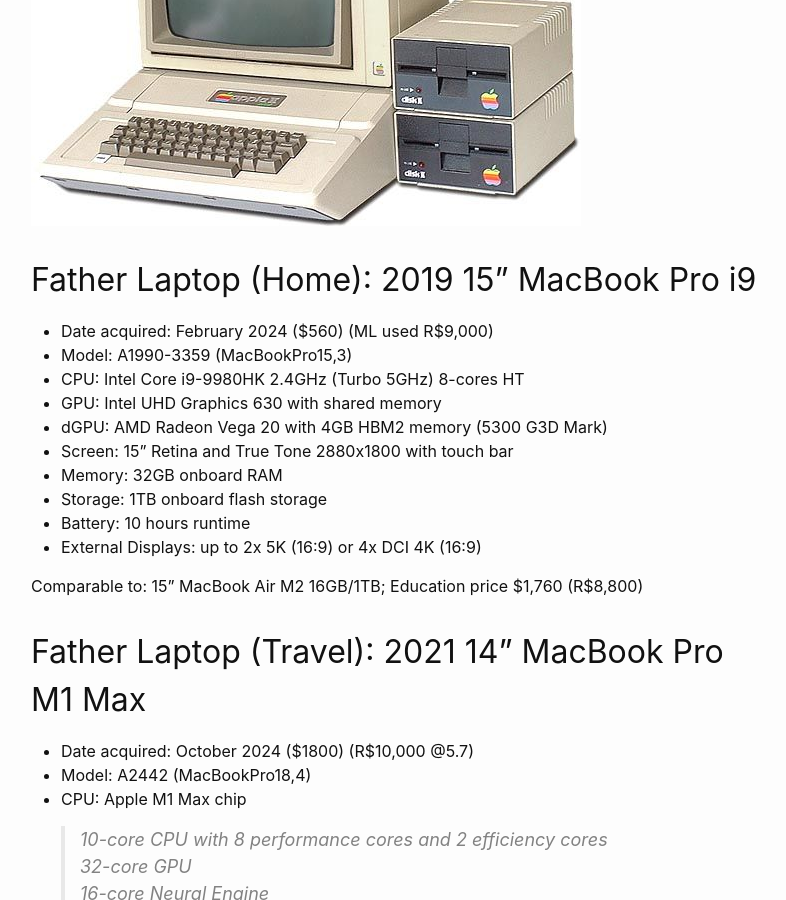
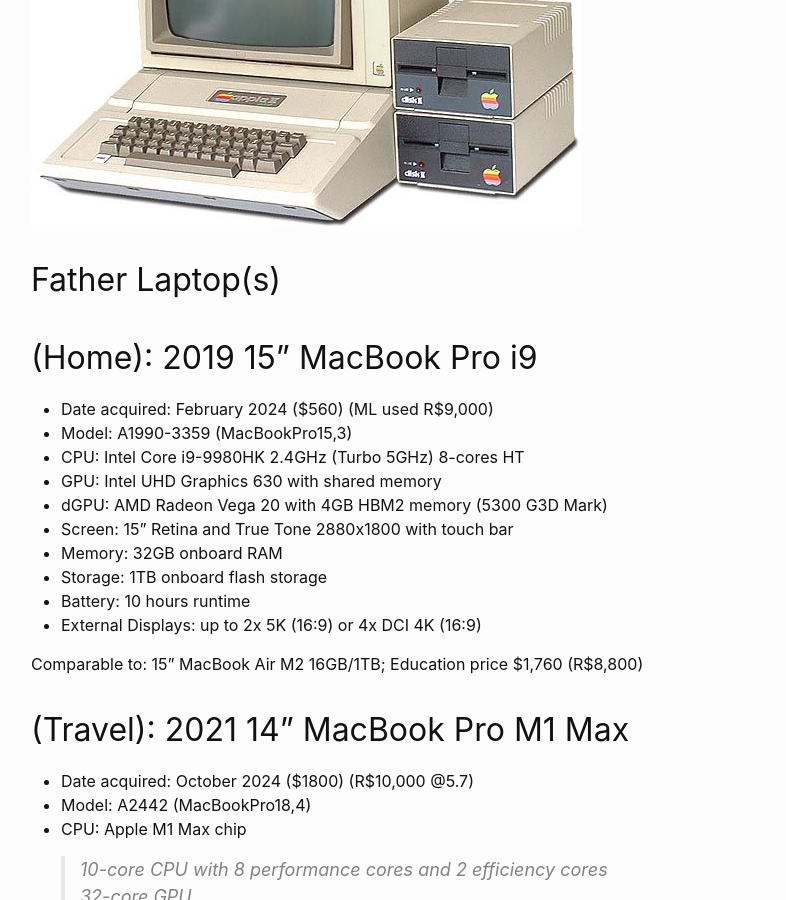
Before and after one commit to ekbann/ekbann.github.io, a Jekyll site: the page built from _posts/2024-02-11-my-computers.md, in a window 1280 px wide and 900 px high, scrolled down 737 px. Shown: the whole window, without its empty margins (239-1025 px from the left). Built offline with Jekyll 4.4.1, drawn with Linux system fonts in a browser that asks for light colours.

Commit message:
Update 2024-02-11-my-computers.md

```diff
--- a/_posts/2024-02-11-my-computers.md
+++ b/_posts/2024-02-11-my-computers.md
@@ -12,7 +12,8 @@ My quest to learn computer architecture and programming started in the 80s with
 
 ![Apple 2 Plus](/assets/img/apple2plus.jpeg "Apple 2 Plus")
 
-## Father Laptop (Home): 2019 15" MacBook Pro i9
+## Father Laptop(s)
+## (Home): 2019 15" MacBook Pro i9
 
 - Date acquired: February 2024 ($560) (ML used R$9,000)
 - Model: A1990-3359 (MacBookPro15,3)
@@ -27,7 +28,7 @@ My quest to learn computer architecture and programming started in the 80s with
 
 Comparable to: 15" MacBook Air M2 16GB/1TB; Education price $1,760 (R$8,800)
 
-## Father Laptop (Travel): 2021 14" MacBook Pro M1 Max
+## (Travel): 2021 14" MacBook Pro M1 Max
 
 - Date acquired: October 2024 ($1800) (R$10,000 @5.7)
 - Model: A2442 (MacBookPro18,4)
```
